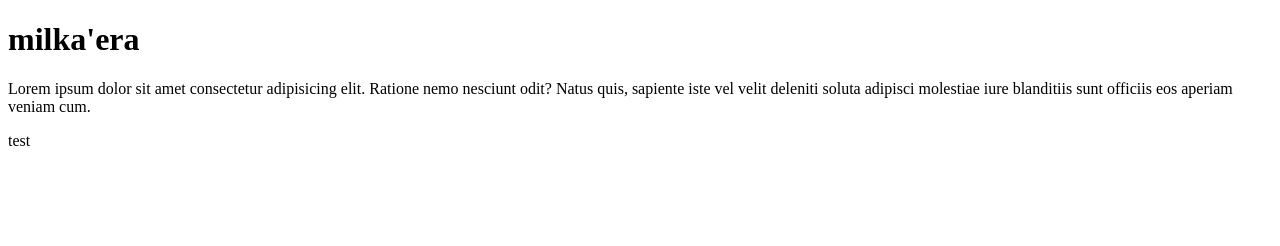
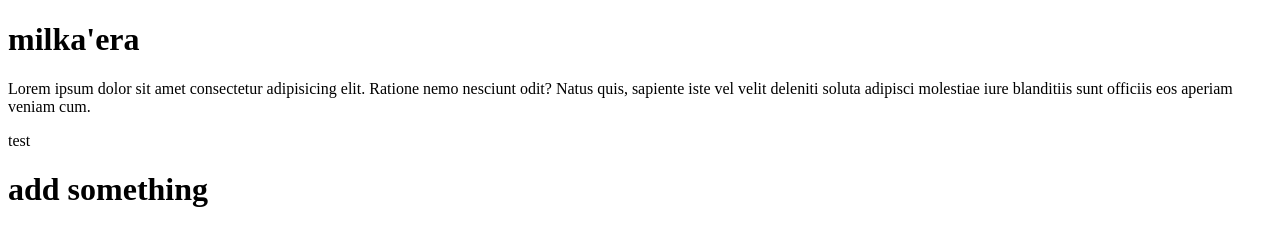
Before and after one commit to Olira1/abebe, a plain HTML site: page index.html in a window 1280 px wide. Drawn offline with Linux system fonts and the light colour scheme.

Commit message:
waan ta'en daballe jira

```diff
--- a/index.html
+++ b/index.html
@@ -9,5 +9,6 @@
     <h1>milka'era</h1>
     <p>Lorem ipsum dolor sit amet consectetur adipisicing elit. Ratione nemo nesciunt odit? Natus quis, sapiente iste vel velit deleniti soluta adipisci molestiae iure blanditiis sunt officiis eos aperiam veniam cum.</p>
 test
+<h1>add something</h1>
 </body>
 </html>
```
